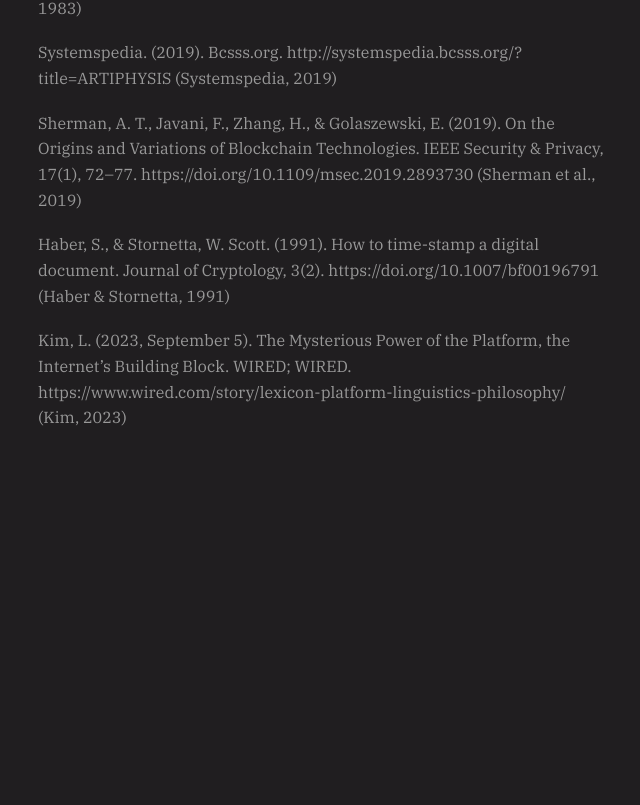
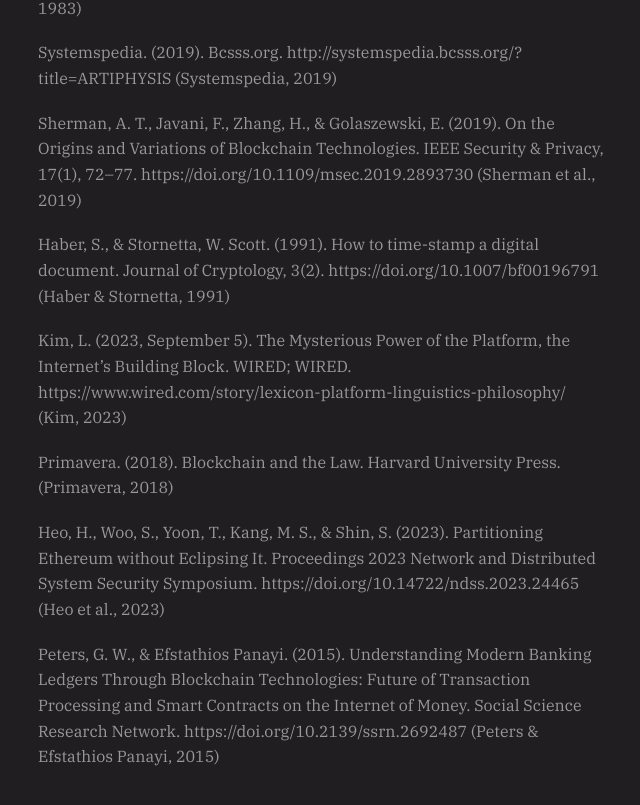
Before and after one commit to uia-worker/is312, a plain HTML site: page docs/index.html in a window 1280 px wide. Shown: the part 9184-9989 px from the top of the page, without its empty margins (250-890 px from the left). Before the commit the page ends 9650 px from the top, so only its background shows below. Drawn offline with Linux system fonts and the light colour scheme.

Commit message:
referanser o.l

```diff
--- a/docs/index.html
+++ b/docs/index.html
@@ -336,6 +336,13 @@ Why such an artifact (an implemented system called blockchain) is necessary? The
 
         <li>Kim, L. (2023, September 5). The Mysterious Power of the Platform, the Internet’s Building Block. WIRED; WIRED. https://www.wired.com/story/lexicon-platform-linguistics-philosophy/ (Kim, 2023)</li>
 
+        <li>Primavera. (2018). Blockchain and the Law. Harvard University Press. (Primavera, 2018)</li>
+
+        <li>Heo, H., Woo, S., Yoon, T., Kang, M. S., & Shin, S. (2023). Partitioning Ethereum without Eclipsing It. Proceedings 2023 Network and Distributed System Security Symposium. https://doi.org/10.14722/ndss.2023.24465 (Heo et al., 2023)</li>
+
+        <li>Peters, G. W., & Efstathios Panayi. (2015). Understanding Modern Banking Ledgers Through Blockchain Technologies: Future of Transaction Processing and Smart Contracts on the Internet of Money. Social Science Research Network. https://doi.org/10.2139/ssrn.2692487 (Peters & Efstathios Panayi, 2015)</li>
+
+
     </ul>
 
 
```
Also changed, not shown: docs/analytics.html (+2 -0 lines).
